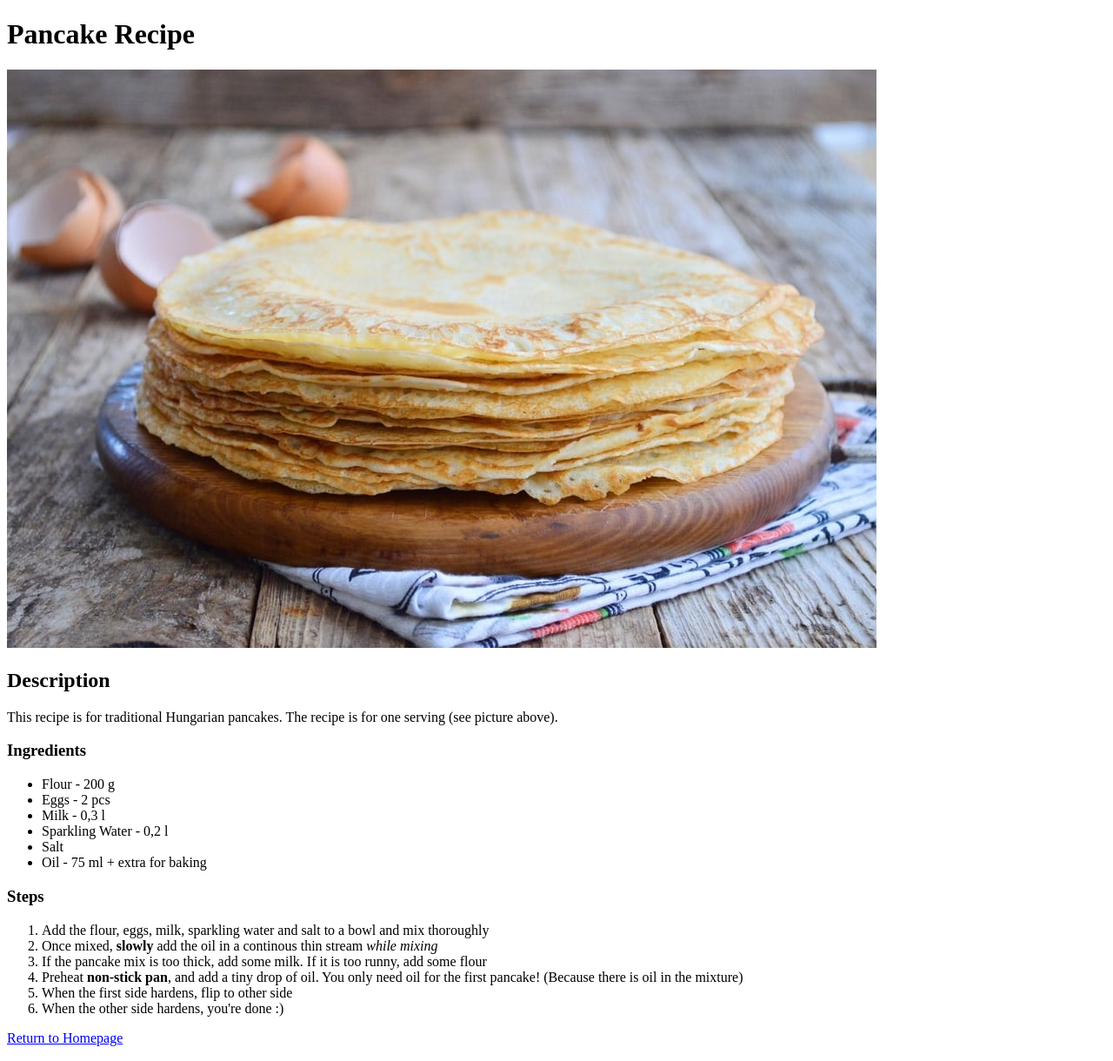
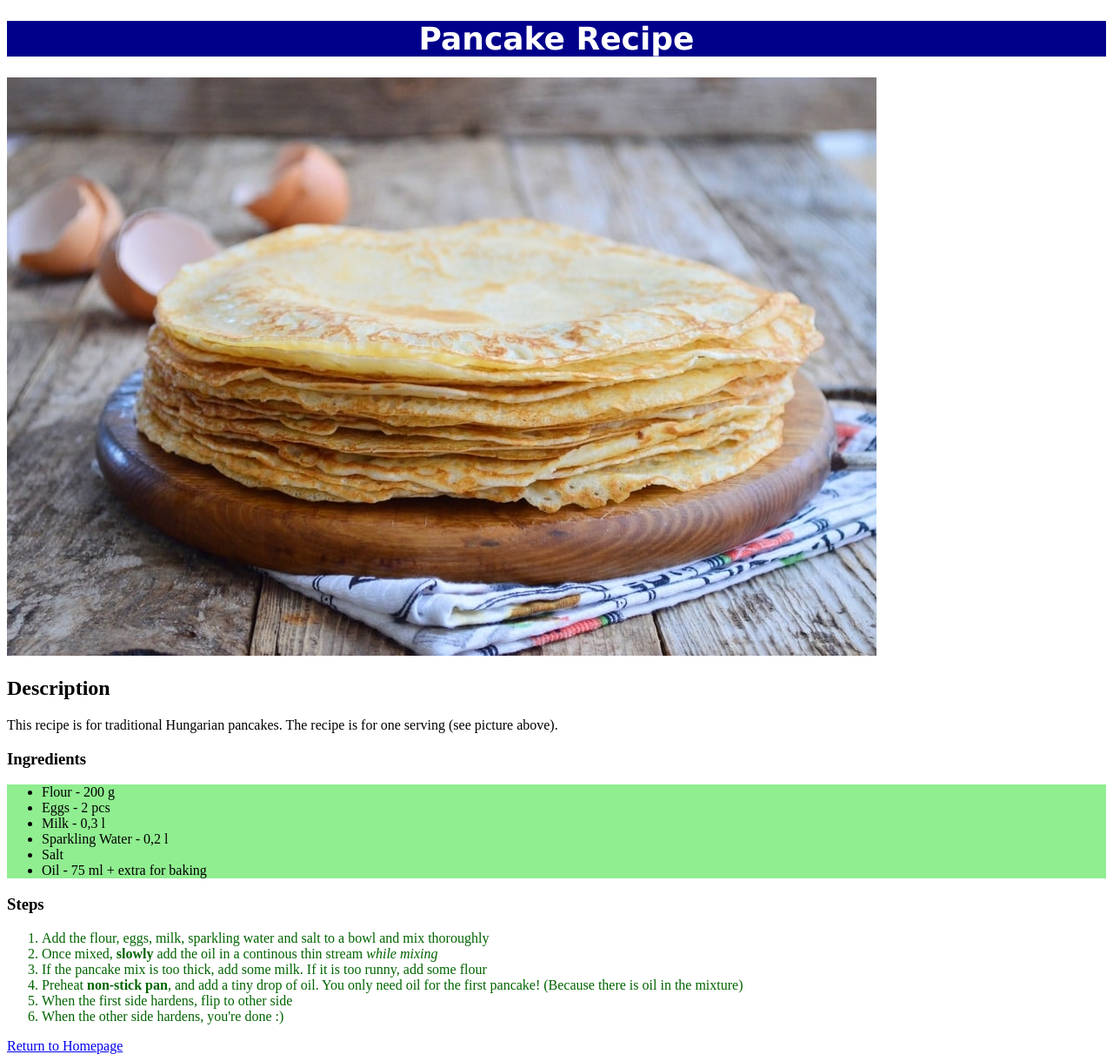
Before and after one commit to Malacsult/odin-recipes, a plain HTML site: page odin-recipes/recipes/pancake.html in a window 1280 px wide. Shown: the whole page at 87% size. Drawn offline with Linux system fonts and the light colour scheme.

Commit message:
Added CSS styling

```diff
--- a/odin-recipes/recipes/pancake.html
+++ b/odin-recipes/recipes/pancake.html
@@ -3,6 +3,7 @@
 <head>
     <meta charset="UTF-8">
     <title>Pancake Recipe</title>
+    <link rel="stylesheet" href="../styles.css">
 </head>
 <body>
     <h1>Pancake Recipe</h1>
@@ -14,7 +15,7 @@
     </p>
 
     <h3>Ingredients</h3>
-    <ul>
+    <ul class="ingred">
         <li>Flour - 200 g</li>
         <li>Eggs - 2 pcs</li>
         <li>Milk - 0,3 l</li>
@@ -24,7 +25,7 @@
     </ul>
 
     <h3>Steps</h3>
-    <ol>
+    <ol class="recipe">
         <li>Add the flour, eggs, milk, sparkling water and salt to a bowl and mix thoroughly</li>
         <li>Once mixed, <strong>slowly</strong> add the oil in a continous thin stream <em>while mixing</em></li>
         <li>If the pancake mix is too thick, add some milk. If it is too runny, add some flour</li>
--- /dev/null
+++ b/odin-recipes/styles.css
@@ -0,0 +1,17 @@
+h1{
+    color:white;
+    background-color: darkblue;
+    font-family:Verdana, Geneva, Tahoma, sans-serif;
+    text-align: center;
+    font-size:36px
+}
+
+.recipe{
+    color:darkgreen;
+    font-weight: 400;
+}
+
+.ingred{
+    background-color: lightgreen;
+
+}
```
Also changed, not shown: odin-recipes/index.html (+1 -0 lines).
